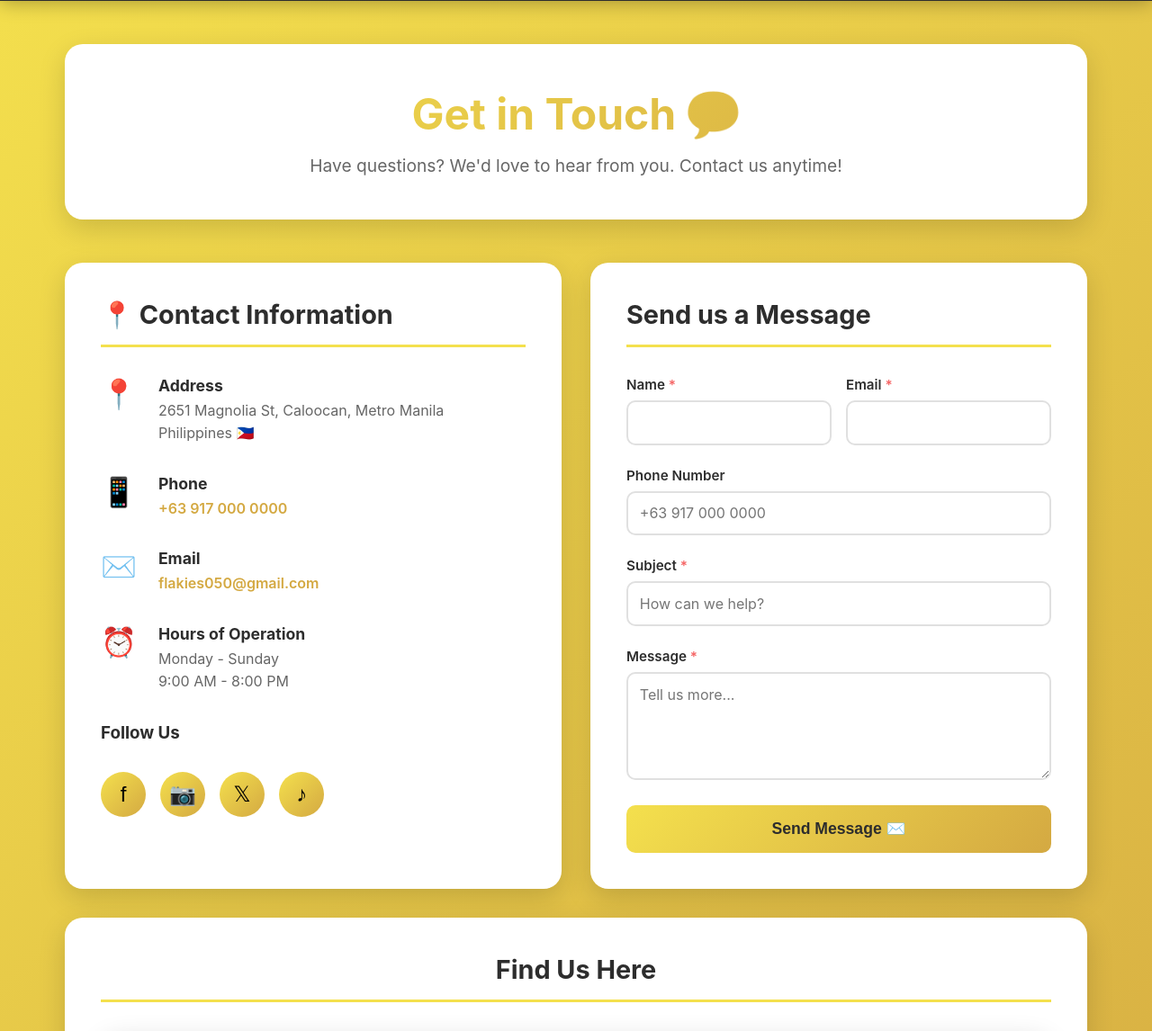
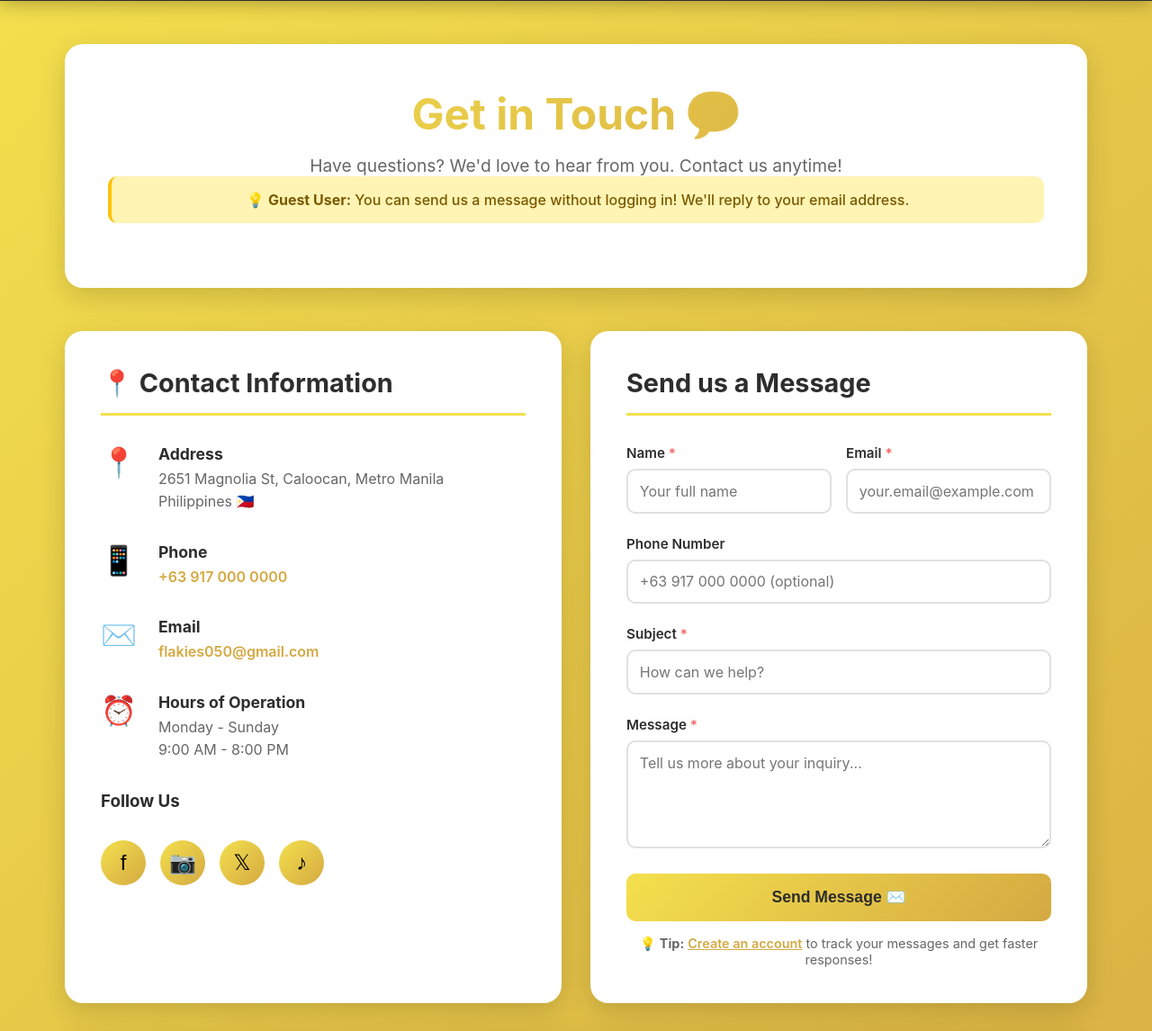
Before and after one commit to unkhown099/Flakies, a PHP site: page /pages/contact.php in a window 1280 px wide. Shown: the part 87-1233 px from the top of the page at 90% size. Run offline with PHP 8.4, Linux system fonts and the light colour scheme; some libraries are stand-ins or nearby versions.

Commit message:
fixed and added messages

```diff
--- a/pages/contact.php
+++ b/pages/contact.php
@@ -6,38 +6,57 @@ $successMessage = '';
 $errorMessage = '';
 
 if ($_SERVER['REQUEST_METHOD'] === 'POST') {
-    // Redirect only when the user submits and is not logged in
-
     $name = $conn->real_escape_string(trim($_POST['name'] ?? ''));
     $email = $conn->real_escape_string(trim($_POST['email'] ?? ''));
     $phone = $conn->real_escape_string(trim($_POST['phone'] ?? ''));
     $subject = $conn->real_escape_string(trim($_POST['subject'] ?? ''));
     $message = $conn->real_escape_string(trim($_POST['message'] ?? ''));
 
+    // Check required fields
     if (empty($name) || empty($email) || empty($subject) || empty($message)) {
         $errorMessage = "Please fill in all required fields.";
     } elseif (!filter_var($email, FILTER_VALIDATE_EMAIL)) {
         $errorMessage = "Please enter a valid email address.";
     } else {
+        try {
+            // Check if stored procedure exists, otherwise use direct insert
+            $procedureCheck = $conn->query("
+                SELECT COUNT(*) as exists_flag
+                FROM information_schema.ROUTINES
+                WHERE ROUTINE_SCHEMA = DATABASE()
+                AND ROUTINE_NAME = 'InsertContactMessage'
+                AND ROUTINE_TYPE = 'PROCEDURE'
+            ");
+            $procedureExists = $procedureCheck && $procedureCheck->fetch_assoc()['exists_flag'] > 0;
+
+            if ($procedureExists) {
                 // Use stored procedure
                 $stmt = $conn->prepare("CALL InsertContactMessage(?, ?, ?, ?, ?)");
                 $stmt->bind_param("sssss", $name, $email, $phone, $subject, $message);
+            } else {
+                // Use direct insert
+                $stmt = $conn->prepare("INSERT INTO contact_messages (name, email, phone, subject, message) VALUES (?, ?, ?, ?, ?)");
+                $stmt->bind_param("sssss", $name, $email, $phone, $subject, $message);
+            }
 
             if ($stmt->execute()) {
                 $successMessage = "Thank you for your message! We'll get back to you soon.";
+                // Clear form fields
                 $name = $email = $phone = $subject = $message = '';
             } else {
                 $errorMessage = "There was an error sending your message. Please try again.";
             }
-
             $stmt->close();
+        } catch (Exception $e) {
+            $errorMessage = "Database error: " . $e->getMessage();
+        }
     }
 }
 
-// Get customer ID if logged in
+// Get customer ID if logged in (for cart count only)
 $customer_id = $_SESSION['customer_id'] ?? null;
 
-// Fetch number of items in cart
+// Fetch number of items in cart (only if logged in)
 $cartCount = 0;
 if ($customer_id) {
     $cartQuery = $conn->query("SELECT SUM(quantity) as total_qty FROM cart WHERE customer_id = $customer_id");
@@ -424,6 +443,16 @@ if ($customer_id) {
         font-size: 0.9rem;
     }
 
+    .guest-notice {
+        background: #fff4b3;
+        border-left: 4px solid #ffc107;
+        color: #7a5900;
+        padding: 1rem;
+        border-radius: 10px;
+        margin-bottom: 1.5rem;
+        font-weight: 500;
+    }
+
     /* Section appear animation */
     .section {
         opacity: 0;
@@ -493,6 +522,11 @@ if ($customer_id) {
         <div class="hero-section section" style="--delay: 0s;">
             <h1>Get in Touch 💬</h1>
             <p>Have questions? We'd love to hear from you. Contact us anytime!</p>
+            <?php if (!isset($_SESSION['customer_id'])): ?>
+                <div class="guest-notice">
+                    💡 <strong>Guest User:</strong> You can send us a message without logging in! We'll reply to your email address.
+                </div>
+            <?php endif; ?>
         </div>
 
         <div class="content-wrapper">
@@ -557,19 +591,19 @@ if ($customer_id) {
                     <div class="form-row">
                         <div class="form-group">
                             <label for="name">Name <span class="required">*</span></label>
-                            <input type="text" id="name" name="name" value="<?php echo htmlspecialchars($name ?? ''); ?>">
+                            <input type="text" id="name" name="name" value="<?php echo htmlspecialchars($name ?? ''); ?>" placeholder="Your full name">
                             <small class="required-message">*Required</small>
                         </div>
                         <div class="form-group">
                             <label for="email">Email <span class="required">*</span></label>
-                            <input type="email" id="email" name="email" value="<?php echo htmlspecialchars($email ?? ''); ?>">
+                            <input type="email" id="email" name="email" value="<?php echo htmlspecialchars($email ?? ''); ?>" placeholder="your.email@example.com">
                             <small class="required-message">*Required / Invalid Email</small>
                         </div>
                     </div>
 
                     <div class="form-group">
                         <label for="phone">Phone Number</label>
-                        <input type="tel" id="phone" name="phone" value="<?php echo htmlspecialchars($phone ?? ''); ?>" placeholder="+63 917 000 0000">
+                        <input type="tel" id="phone" name="phone" value="<?php echo htmlspecialchars($phone ?? ''); ?>" placeholder="+63 917 000 0000 (optional)">
                     </div>
 
                     <div class="form-group">
@@ -580,20 +614,28 @@ if ($customer_id) {
 
                     <div class="form-group">
                         <label for="message">Message <span class="required">*</span></label>
-                        <textarea id="message" name="message" placeholder="Tell us more..."><?php echo htmlspecialchars($message ?? ''); ?></textarea>
+                        <textarea id="message" name="message" placeholder="Tell us more about your inquiry..."><?php echo htmlspecialchars($message ?? ''); ?></textarea>
                         <small class="required-message">*Required</small>
                     </div>
 
                     <button type="submit" class="submit-btn">Send Message ✉️</button>
                 </form>
+
+                <?php if (!isset($_SESSION['customer_id'])): ?>
+                    <div style="text-align: center; margin-top: 1rem;">
+                        <p style="color: #666; font-size: 0.9rem;">
+                            💡 <strong>Tip:</strong>
+                            <a href="../login/register.php" style="color: #d4a942; font-weight: 600;">Create an account</a>
+                            to track your messages and get faster responses!
+                        </p>
+                    </div>
+                <?php endif; ?>
             </div>
         </div>
 
         <!-- Map Section -->
         <div class="map-section section" style="--delay: 0.6s;">
             <h2>Find Us Here</h2>
-            <!-- Map Section -->
-            <div class="map-section">
             <div style="width: 100%; height: 400px; border-radius: 15px; overflow: hidden;">
                 <iframe src="https://www.google.com/maps/embed?pb=!1m18!1m12!1m3!1d3858.1385734496016!2d121.0493210751221!3d14.761221873123954!2m3!1f0!2f0!3f0!3m2!1i1024!2i768!4f13.1!3m3!1m2!1s0x3397b0215c5f5509%3A0xe47b1ff182ae61df!2s2651%20Magnolia%20St%2C%20Caloocan%2C%20Metro%20Manila!5e0!3m2!1sfil!2sph!4v1760868403578!5m2!1sfil!2sph"
                 width="800"
@@ -606,7 +648,6 @@ if ($customer_id) {
             </div>
         </div>
     </div>
-    </div>
 
 <script src="https://cdn.jsdelivr.net/npm/sweetalert2@11"></script>
 <script>
@@ -616,22 +657,6 @@ document.getElementById('contactForm').addEventListener('submit', function(e) {
     const email = document.getElementById('email');
     const subject = document.getElementById('subject');
     const message = document.getElementById('message');
-
-    // Check if user is logged in (from PHP session)
-    const isLoggedIn = <?php echo isset($_SESSION['user_id']) ? 'true' : 'false'; ?>;
-
-    if (!isLoggedIn) {
-        e.preventDefault();
-        Swal.fire({
-            icon: 'warning',
-            title: 'Login Required',
-            text: 'Please login first to send a message!',
-            confirmButtonText: 'Go to Login'
-        }).then(() => {
-            window.location.href = '../login/login.php';
-        });
-        return; // stop further validation
-    }
 
     function validateField(field, checkEmail=false) {
         const msg = field.nextElementSibling;
@@ -652,7 +677,26 @@ document.getElementById('contactForm').addEventListener('submit', function(e) {
 
     if (!isValid) {
         e.preventDefault();
+        Swal.fire({
+            icon: 'error',
+            title: 'Validation Error',
+            text: 'Please fill in all required fields correctly.',
+        });
     }
+});
+
+// Real-time validation
+document.querySelectorAll('#contactForm input, #contactForm textarea').forEach(field => {
+    field.addEventListener('input', function() {
+        const msg = this.nextElementSibling;
+        if (this.value.trim() === '') {
+            this.style.borderColor = '#f56565';
+            msg.style.display = 'block';
+        } else {
+            this.style.borderColor = '#d4a942';
+            msg.style.display = 'none';
+        }
+    });
 });
 </script>
     <script>
```
Lines whose indentation alone changed are shown as unchanged.
